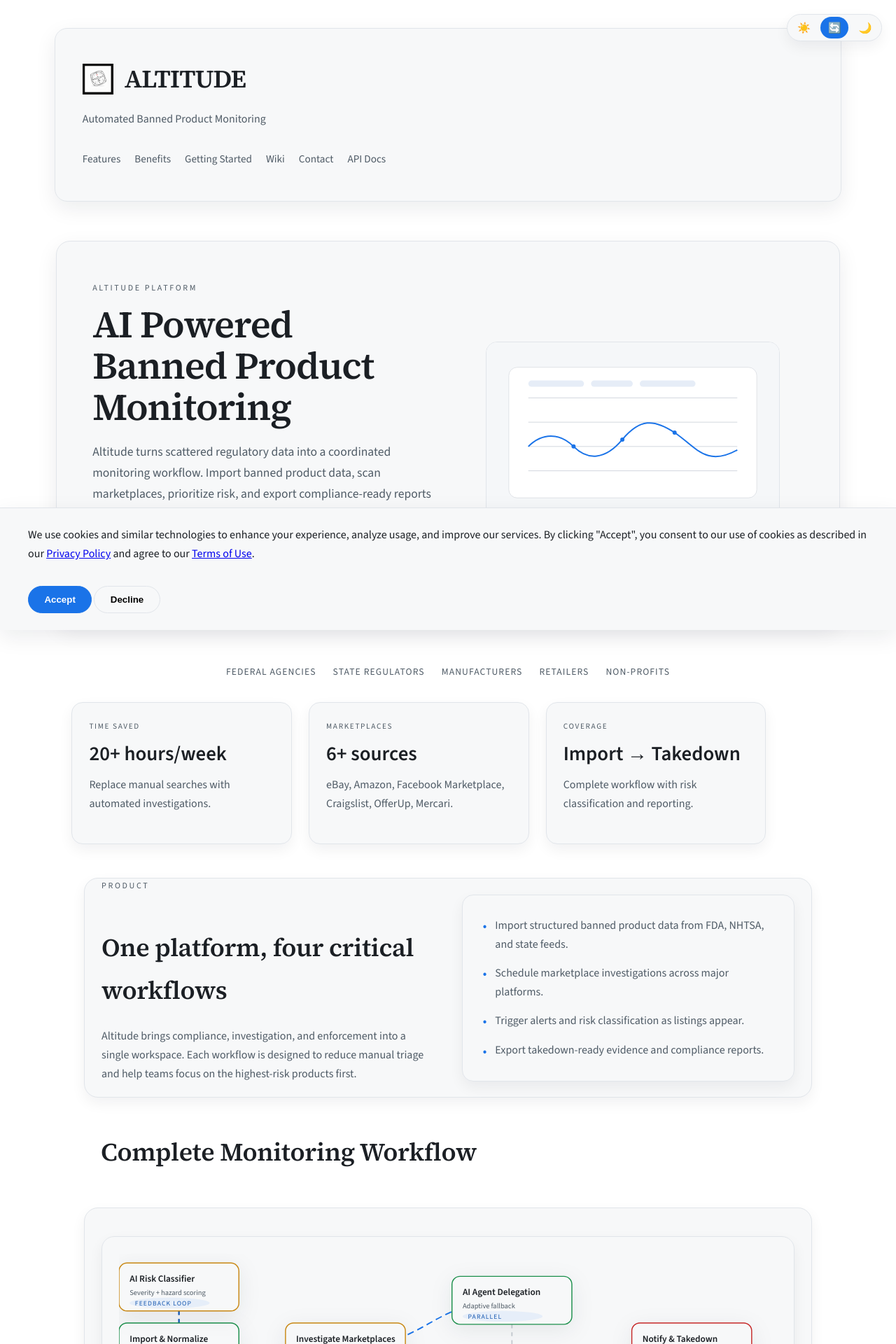
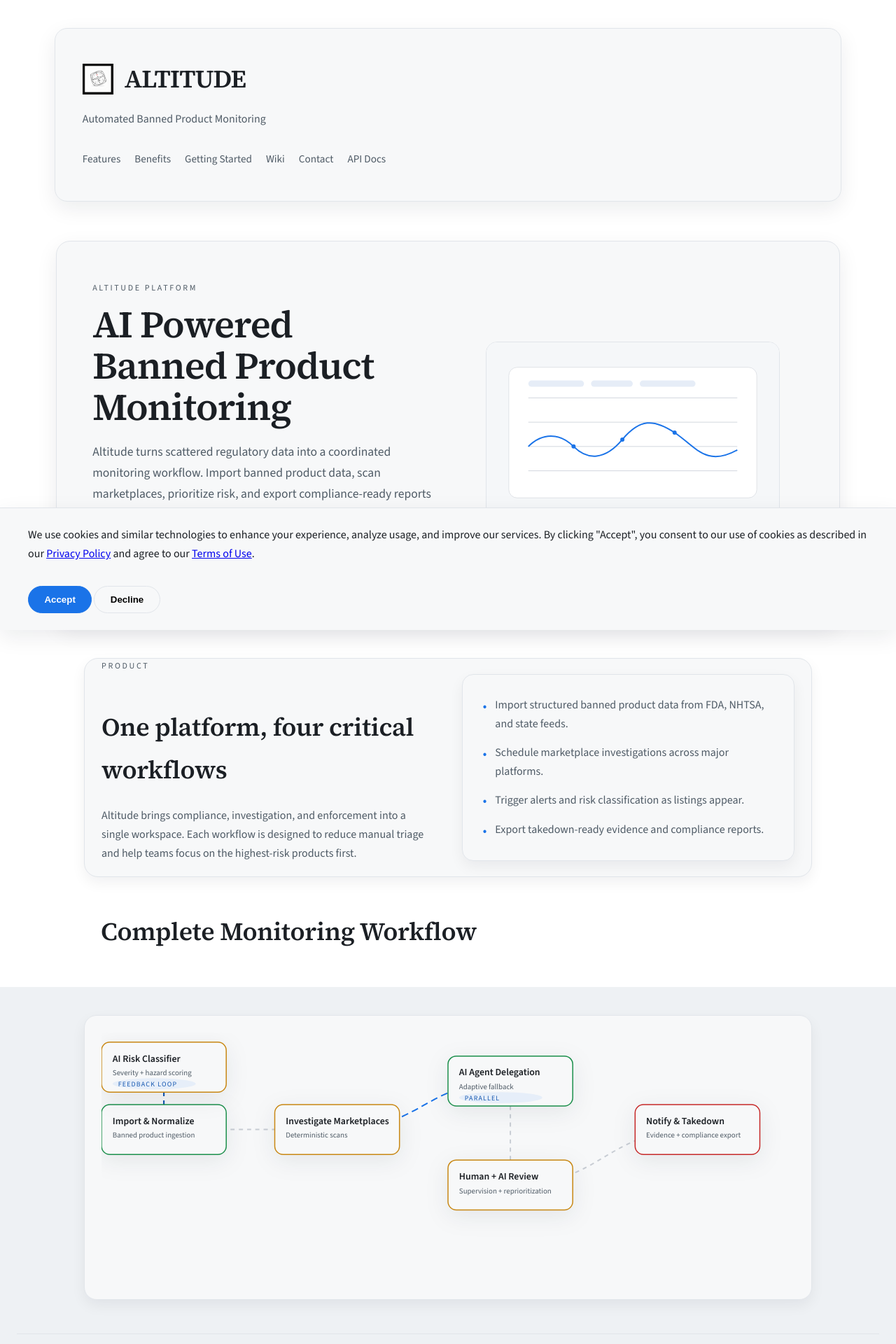
Before and after one commit to bizoton19/altitude, a Jekyll site: the page built from docs/index.md, in a window 1280 px wide. Shown: the top 1920 px of the page at 70% size. Built offline with Jekyll 4.4.1, drawn with Linux system fonts in a browser that asks for light colours; some of the changed text lies outside the part shown.

Commit message:
Full-bleed workflow, simplify theme, and fix mobile nav

```diff
--- a/docs/_layouts/default.html
+++ b/docs/_layouts/default.html
@@ -143,40 +143,6 @@
   padding-right: 1.5rem;
 }
 
-.theme-toggle {
-  position: fixed;
-  top: 1.25rem;
-  right: 1.25rem;
-  z-index: 1000;
-  display: flex;
-  gap: 0.25rem;
-  background: var(--bg-2);
-  border: 1px solid var(--border);
-  border-radius: 999px;
-  padding: 0.2rem;
-  box-shadow: var(--shadow-soft);
-}
-
-.theme-btn {
-  background: transparent;
-  border: none;
-  padding: 0.4rem 0.65rem;
-  border-radius: 999px;
-  cursor: pointer;
-  font-size: 0.95rem;
-  color: var(--ink);
-  transition: background 0.2s ease;
-}
-
-.theme-btn:hover {
-  background: var(--bg-3);
-}
-
-.theme-btn.active {
-  background: var(--accent);
-  color: #fff;
-}
-
 header {
   text-align: left;
   padding: 2.6rem clamp(1.5rem, 3vw, 3rem);
@@ -404,6 +370,14 @@
   padding: 3rem clamp(1.5rem, 3vw, 3rem);
   margin: 3rem auto;
   box-shadow: var(--shadow-soft);
+}
+
+.section-surface.full-bleed {
+  background: var(--bg-3);
+  border: 0;
+  border-radius: 0;
+  box-shadow: none;
+  margin: 3rem 0;
 }
 
 .section-surface .section-lede {
@@ -1715,7 +1689,7 @@
     display: flex;
   }
 
-  nav {
+  #mainNav {
     position: fixed;
     inset: 0;
     background: var(--bg);
@@ -1724,13 +1698,17 @@
     transform: translateX(-100%);
     transition: transform 0.3s ease;
     z-index: 1000;
-  }
-
-  nav.active {
+    visibility: hidden;
+    pointer-events: none;
+  }
+
+  #mainNav.active {
     transform: translateX(0);
-  }
-
-  nav a {
+    visibility: visible;
+    pointer-events: auto;
+  }
+
+  #mainNav a {
     font-size: 1.05rem;
   }
 
@@ -1859,13 +1837,6 @@
       });
     })();
   </script>
-  <!-- Theme Toggle -->
-  <div class="theme-toggle" role="group" aria-label="Theme selector">
-    <button class="theme-btn" data-theme-value="light" title="Light theme" aria-label="Light theme">☀️</button>
-    <button class="theme-btn" data-theme-value="auto" title="System theme" aria-label="System theme">🔄</button>
-    <button class="theme-btn" data-theme-value="dark" title="Dark theme" aria-label="Dark theme">🌙</button>
-  </div>
-
   <div class="container">
     <button class="menu-toggle" id="menuToggle" aria-label="Toggle menu">
       <span></span>
@@ -1955,48 +1926,12 @@
     </footer>
   </div>
 
-  <script>
-    // Theme management
-    const themeButtons = document.querySelectorAll('.theme-btn');
-    const html = document.documentElement;
-
-    function getStoredTheme() {
-      return localStorage.getItem('altitude-docs-theme') || 'auto';
-    }
-
-    function setTheme(theme) {
-      html.setAttribute('data-theme', theme);
-      localStorage.setItem('altitude-docs-theme', theme);
-
-      themeButtons.forEach(btn => {
-        btn.classList.toggle('active', btn.dataset.themeValue === theme);
-      });
-    }
-
-    setTheme(getStoredTheme());
-
-    themeButtons.forEach(btn => {
-      btn.addEventListener('click', () => {
-        setTheme(btn.dataset.themeValue);
-      });
-    });
-
-    // Safari compatibility: older versions don't support addEventListener on MediaQueryList.
-    const colorSchemeMql = window.matchMedia('(prefers-color-scheme: dark)');
-    const onColorSchemeChange = () => {
-      if (getStoredTheme() === 'auto') {
-        html.setAttribute('data-theme', 'auto');
-      }
-    };
-    if (colorSchemeMql.addEventListener) {
-      colorSchemeMql.addEventListener('change', onColorSchemeChange);
-    } else if (colorSchemeMql.addListener) {
-      colorSchemeMql.addListener(onColorSchemeChange);
-    }
-
-    // Mobile Menu Toggle
-    const menuToggle = document.getElementById('menuToggle');
-    const mainNav = document.getElementById('mainNav');
+	  <script>
+	    // Theme: stay in auto mode (device setting) and avoid UI controls.
+
+	    // Mobile Menu Toggle
+	    const menuToggle = document.getElementById('menuToggle');
+	    const mainNav = document.getElementById('mainNav');
 
     if (menuToggle && mainNav) {
       const toggleMenu = () => {
--- a/docs/index.md
+++ b/docs/index.md
@@ -19,32 +19,6 @@
   </div>
   <div class="hero-media">
     <img src="{{ '/assets/images/hero-abstract.svg' | relative_url }}" alt="Monitoring dashboard illustration">
-  </div>
-</div>
-
-<div class="logo-strip">
-  <span>Federal Agencies</span>
-  <span>State Regulators</span>
-  <span>Manufacturers</span>
-  <span>Retailers</span>
-  <span>Non‑Profits</span>
-</div>
-
-<div class="stats-grid">
-  <div class="stat-card">
-    <div class="stat-label">Time Saved</div>
-    <div class="stat-value">20+ hours/week</div>
-    <p>Replace manual searches with automated investigations.</p>
-  </div>
-  <div class="stat-card">
-    <div class="stat-label">Marketplaces</div>
-    <div class="stat-value">6+ sources</div>
-    <p>eBay, Amazon, Facebook Marketplace, Craigslist, OfferUp, Mercari.</p>
-  </div>
-  <div class="stat-card">
-    <div class="stat-label">Coverage</div>
-    <div class="stat-value">Import → Takedown</div>
-    <p>Complete workflow with risk classification and reporting.</p>
   </div>
 </div>
 
@@ -70,7 +44,7 @@
 
 <h2>Complete Monitoring Workflow</h2>
 
-<div class="workflow-section section-surface">
+<div class="workflow-section section-surface full-bleed">
   <div class="workflow-dag" id="workflowDag"></div>
 
   <div class="workflow-mobile">
@@ -111,7 +85,7 @@
 	      <div class="workflow-title">Deterministic automation first, AI agents when adaptation is needed</div>
 	      <div class="workflow-duo">
 	        <div class="workflow-pill"><strong>Deterministic pipeline:</strong> scheduled scans and trained classifiers handle the predictable work. If a site layout or data format changes, agents adapt and continue the investigation.</div>
-	        <div class="workflow-pill"><strong>Human command:</strong> analysts can investigate directly, supervise agents, and override results when confidence is low (with notes and audit trail).</div>
+	        <div class="workflow-pill"><strong>Human in the loop:</strong> analysts can investigate directly, supervise agents, or override investigation and risk classification results (especially when confidence is low) with notes and audit trail.</div>
 	      </div>
 	    </div>
 	  </div>
```
